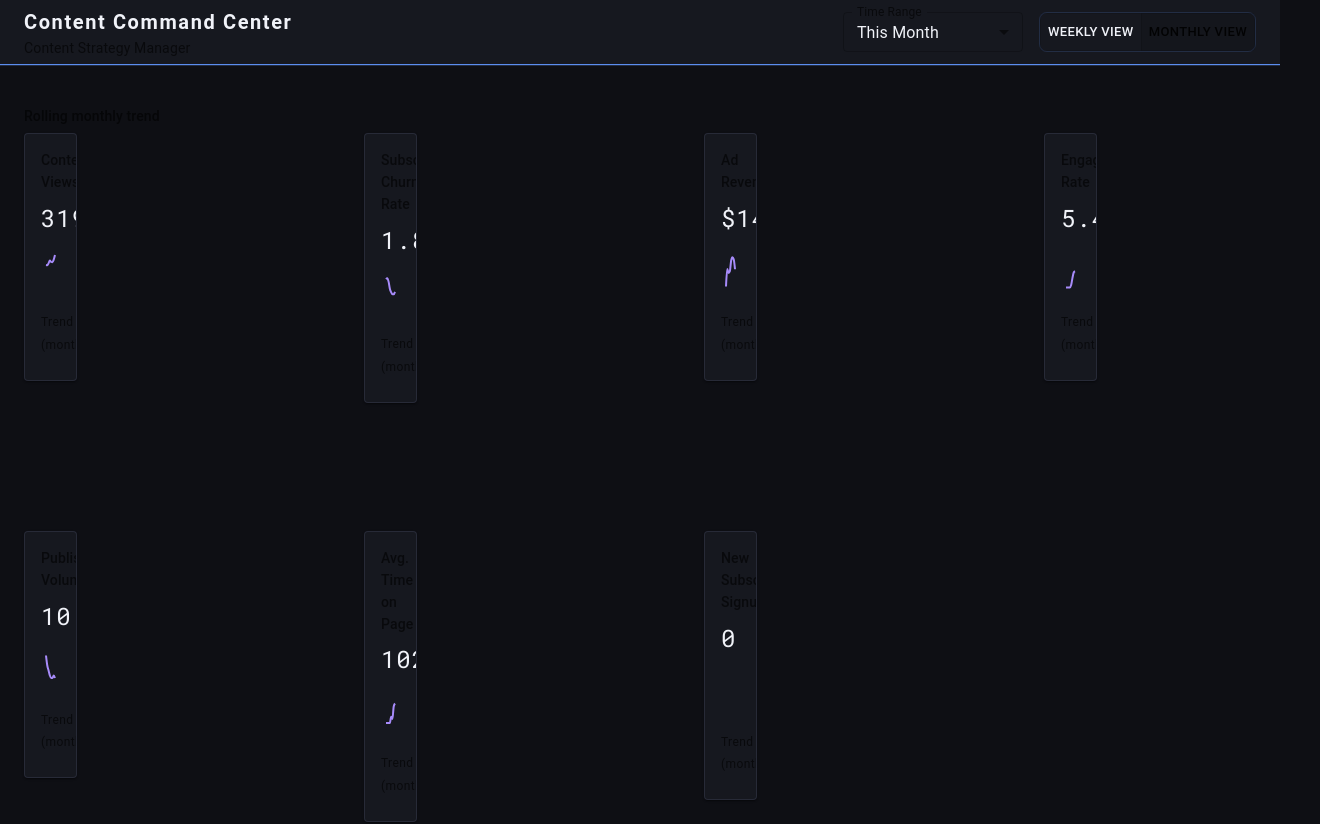
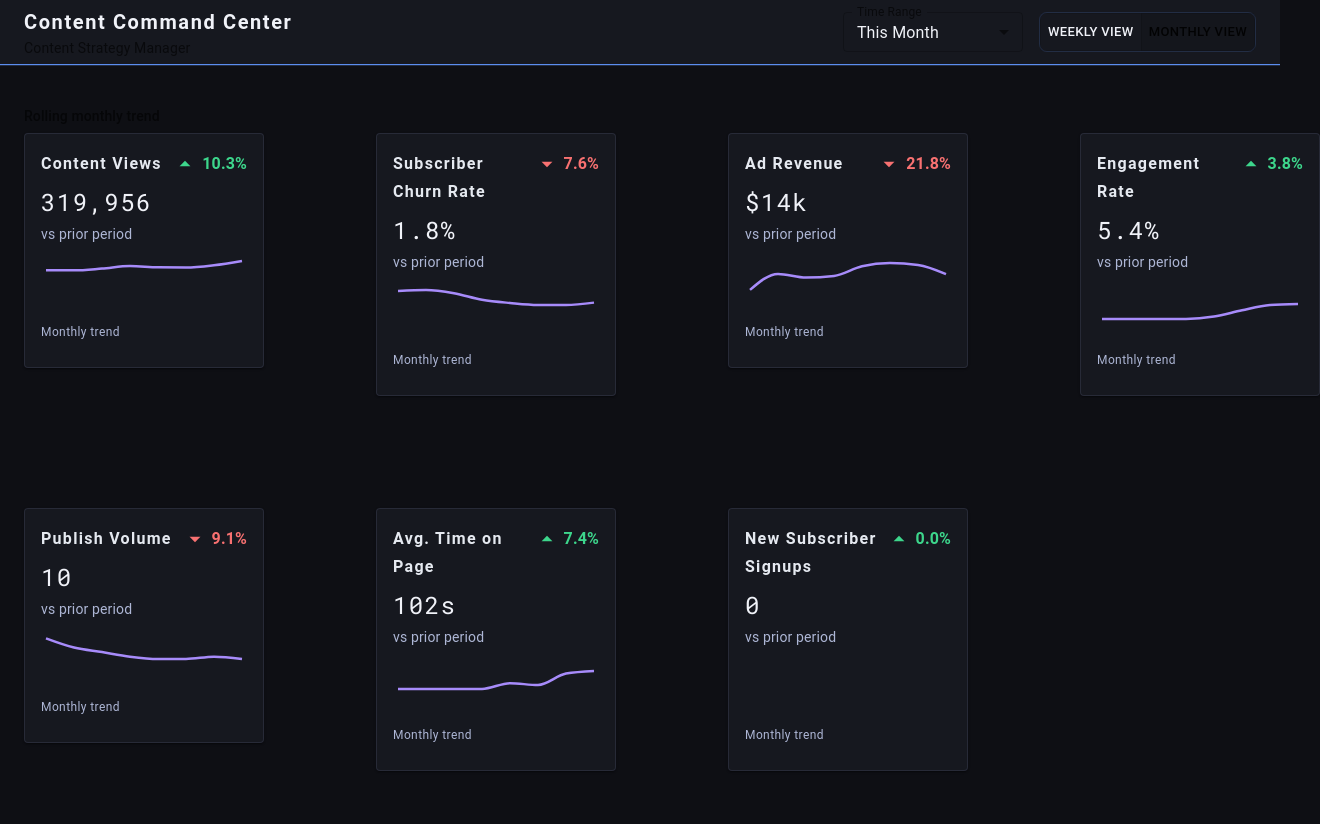
Before and after one commit to colinrobins-ux/Proto_301, a React (Vite) app: page / in a window 1280 px wide. Shown: the top 824 px of the page, 1320 px wide, since content can reach past the window. Built offline with nearby package versions, Linux system fonts and the light colour scheme.

Commit message:
fixed a bunch of card UI issues, but still working on it

```diff
--- a/src/App.tsx
+++ b/src/App.tsx
@@ -290,44 +290,49 @@ const App = () => {
     const formattedDelta = `${Math.abs(percent).toFixed(1)}%`;
     const sparklineData = displayedSeries.slice(-8);
     return (
-      <Grid item xs={12} sm={6} md={4} lg={3} key={metric.key}>
+      <Box key={metric.key} sx={{ minWidth: 240, flex: '0 0 240px' }}>
         <Card
           className={`metric-card ${highlightedMetric === metric.key ? 'metric-highlight' : ''}`}
           sx={{ cursor: 'pointer', minHeight: 220 }}
           onClick={() => highlightedChart(metric.key)}
+          role="button"
+          aria-label={`${metric.label} card, ${formattedValue}, ${formattedDelta} vs prior period`}
         >
-          <CardContent>
-            <Box display="flex" alignItems="center" justifyContent="space-between" mb={1}>
-              <Typography variant="subtitle2" color="text.secondary">
+          <CardContent className="metric-card-content">
+            <Box display="flex" alignItems="flex-start" justifyContent="space-between" mb={1}>
+              <Typography variant="subtitle1" color="#E5E9F0" sx={{ fontWeight: 600, letterSpacing: '0.08em' }}>
                 {metric.label}
               </Typography>
               <Box display="flex" alignItems="center" gap={0.5}>
-                {isPositive ? <ArrowDropUp sx={{ color: '#3DD68C' }} /> : <ArrowDropDown sx={{ color: '#F87171' }} />}
-                <Typography variant="caption" sx={{ color: isPositive ? '#3DD68C' : '#F87171' }}>
+                {isPositive ? <ArrowDropUp sx={{ color: '#3DD68C', fontSize: 26 }} /> : <ArrowDropDown sx={{ color: '#F87171', fontSize: 26 }} />}
+                <Typography variant="subtitle1" sx={{ color: isPositive ? '#3DD68C' : '#F87171', fontWeight: 700 }}>
                   {formattedDelta}
                 </Typography>
               </Box>
             </Box>
-            <Typography variant="h5" sx={{ fontFamily: 'Roboto Mono, monospace', letterSpacing: '0.04em', mb: 2 }}>
+            <Typography variant="h5" sx={{ fontFamily: 'Roboto Mono, monospace', letterSpacing: '0.06em', mb: 0.75, color: '#F0F2F8' }}>
               {formattedValue}
             </Typography>
-            <Box sx={{ width: '100%', height: 60 }}>
+            <Typography variant="body2" color="#AEB7D6" sx={{ mb: 1.5 }}>
+              vs prior period
+            </Typography>
+            <Box sx={{ width: '100%', height: 56, mb: 1 }}>
               <ResponsiveContainer width="100%" height="100%">
                 <LineChart data={sparklineData}>
-                  <Line type="monotone" dataKey={metric.key} stroke="#A78BFA" strokeWidth={2} dot={false} />
+                  <Line type="monotone" dataKey={metric.key} stroke="#A78BFA" strokeWidth={2.5} dot={false} />
                 </LineChart>
               </ResponsiveContainer>
             </Box>
-            <Typography variant="caption" color="text.secondary">
+            <Typography variant="caption" color="#AEB7D6">
               {view === 'weekly' || timeFilter === 'This Week' || timeFilter === 'Last 30 Days'
-                ? 'Trend (weekly)'
+                ? 'Weekly trend'
                 : timeFilter === 'Year to Date'
                 ? 'YTD trend'
-                : 'Trend (monthly)'}
+                : 'Monthly trend'}
             </Typography>
           </CardContent>
         </Card>
-      </Grid>
+      </Box>
     );
   });
 
@@ -424,9 +429,9 @@ const App = () => {
           <Grid item xs={12}>
             <Box
               sx={{
-                display: isMobile ? 'flex' : 'grid',
-                gridTemplateColumns: isMobile ? 'none' : 'repeat(4, minmax(0, 1fr))',
-                gap: 16,
+                display: 'grid',
+                gridTemplateColumns: isMobile ? 'repeat(auto-fit, minmax(220px, 1fr))' : 'repeat(4, minmax(240px, 1fr))',
+                gap: 14,
                 overflowX: isMobile ? 'auto' : 'visible',
                 pb: isMobile ? 1 : 0,
               }}
--- a/src/styles.css
+++ b/src/styles.css
@@ -34,18 +34,25 @@ body {
 }
 
 .metric-card {
-  min-height: 204px;
+  min-height: 220px;
   border: 1px solid rgba(42, 45, 58, 0.9);
   border-radius: 16px;
   background: #16181F;
+  transition: transform 0.18s ease, border-color 0.18s ease, box-shadow 0.18s ease;
 }
 
 .metric-card:hover {
   transform: translateY(-2px);
+  border-color: rgba(91, 141, 239, 0.35);
+  box-shadow: 0 10px 22px rgba(5, 10, 25, 0.22);
+}
+
+.metric-card-content {
+  padding: 18px;
 }
 
 .metric-highlight {
-  box-shadow: 0 0 0 2px rgba(91, 141, 239, 0.15);
+  box-shadow: 0 0 0 2px rgba(91, 141, 239, 0.18);
 }
 
 .solid-horizon {
```
Also changed, not shown: 5 other files (tests, documents, lock files or other folders).
